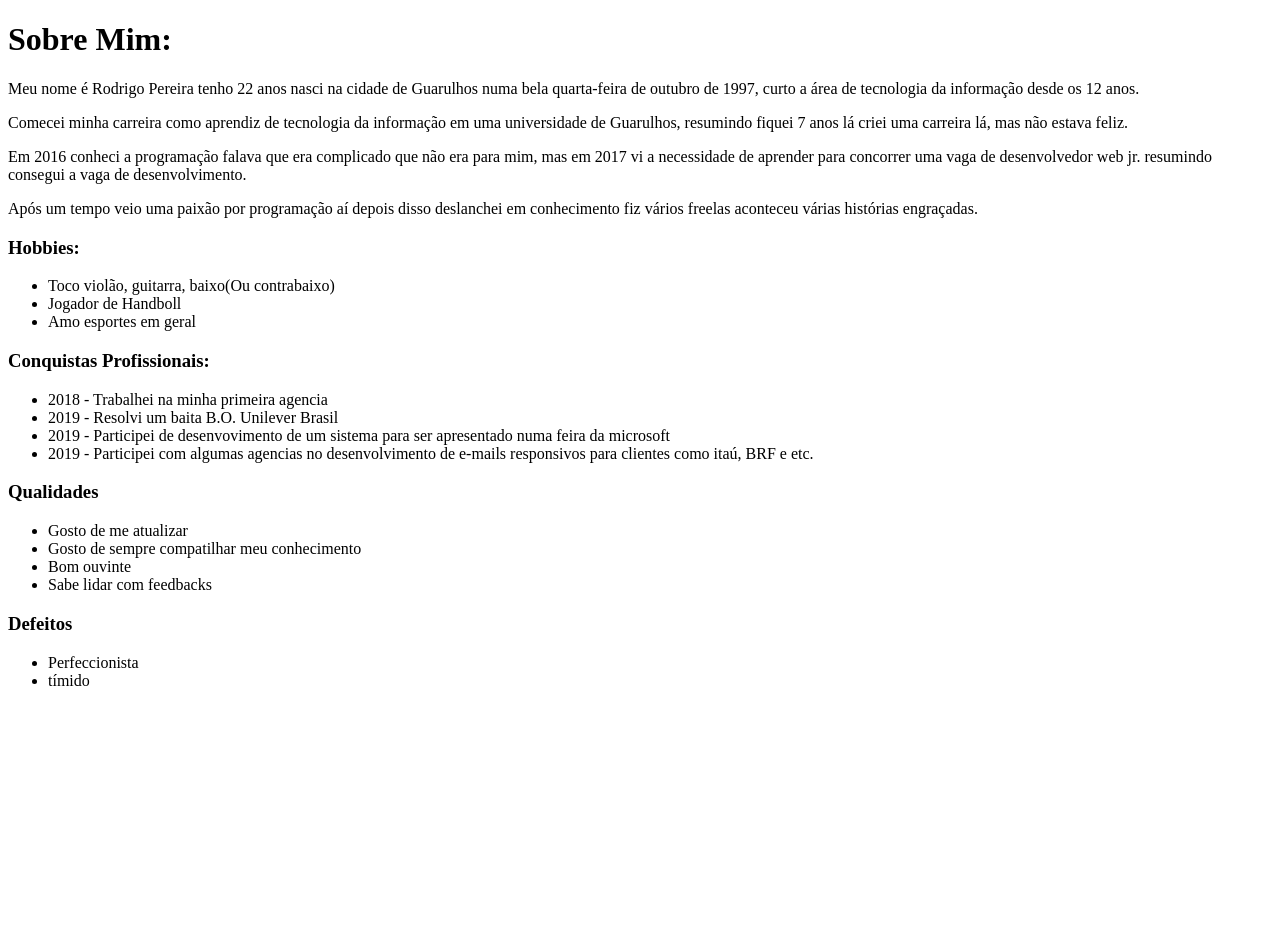
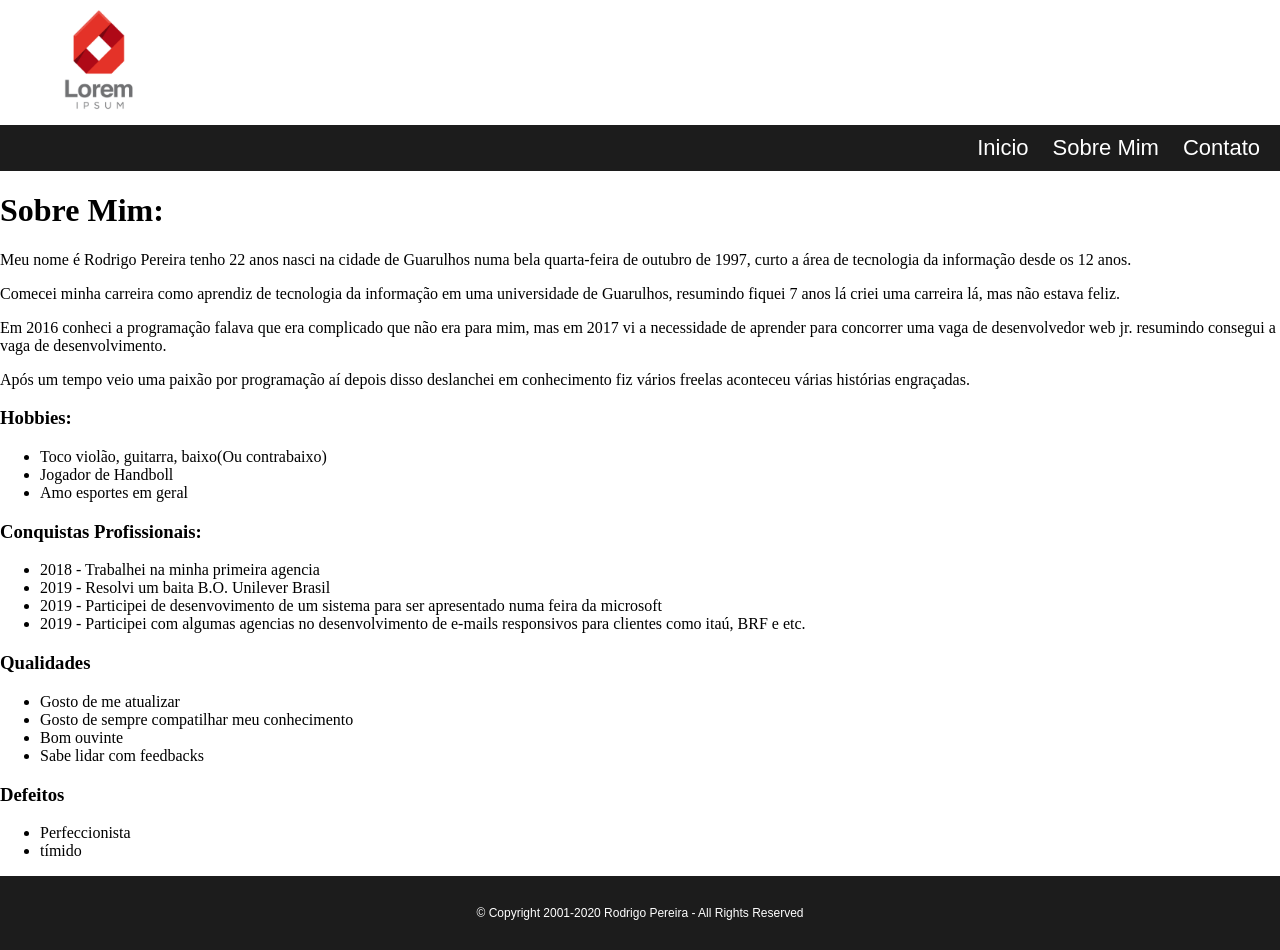
Before and after one commit to rdgdsp2020/minha_pagina, a plain HTML site: page index.html in a window 1280 px wide. Before the commit the page ends 800 px from the top, so only its background shows below. Drawn offline with Linux system fonts and the light colour scheme.

Commit message:
foi adicionado header, nav e footer

```diff
--- a/css/style.css
+++ b/css/style.css
@@ -0,0 +1,47 @@
+body {
+    width: 100%;
+    margin: 0 auto;
+}
+header {
+    text-align: left;
+    background-color: #ffffff;
+    padding: 10px 0px 10px 60px;
+}
+nav {
+    text-align: right;
+    background-color: #1C1C1C;
+    padding: 10px 0px 10px 0;
+}
+
+nav ul {
+    list-style-type: none;
+    margin: 0;
+    padding: 0;
+}
+
+nav li{
+    display: inline;
+    padding-right: 20px;
+}
+nav li a{
+    font-family: Arial, Helvetica, sans-serif;
+    font-size: 22px;
+    text-decoration: none;
+    color: #ffffff;
+}
+nav li a:hover{
+    font-family: Arial, Helvetica, sans-serif;
+    font-size: 22px;
+    color: #D8BFD8;
+}
+footer {
+    font-family: Arial, Helvetica, sans-serif;
+    font-size: 12px;
+    color: #ffffff;
+    padding: 30px 0 30px 0;
+    margin: 0 auto;
+    width: 100%;
+    background-color: #1C1C1C;
+    color: white;
+    text-align: center;
+  }
--- a/index.html
+++ b/index.html
@@ -2,9 +2,20 @@
 <html>
     <head>
         <meta charset="utf-8">
-        <title>Rodrigo Pereira, 22 anos</title>
+        <title>Minha Página</title>
+        <link rel="stylesheet" href="css/style.css">
     </head>
     <body>
+        <header>
+           <img src="images/logo.png" width="75" alt="">
+        </header>
+        <nav>
+            <ul>
+                <li><a href="#">Inicio</a></li>
+                <li><a href="#">Sobre Mim</a></li>
+                <li><a href="#">Contato</a></li>
+              </ul>
+        </nav>
         <h1>Sobre Mim:</h1>
 
         <p>Meu nome é Rodrigo Pereira tenho 22 anos nasci na cidade de Guarulhos numa bela quarta-feira de outubro de 1997, curto a área de tecnologia da informação desde os 12 anos.</p>
@@ -44,6 +55,8 @@
             <li>Perfeccionista</li>
             <li>tímido</li>
         </ul>
-
+        <footer>
+            © Copyright 2001-2020 Rodrigo Pereira - All Rights Reserved
+        </footer>
     </body>
 </html>
```
Also changed, not shown: images/logo.png (added).
